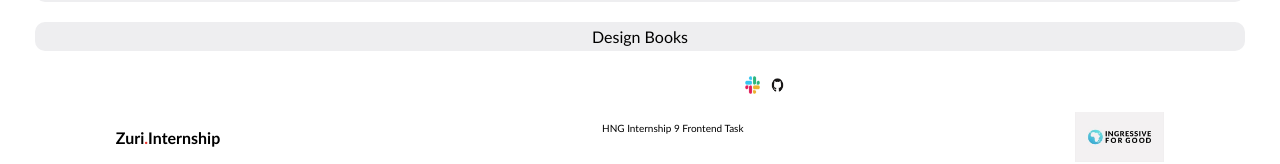
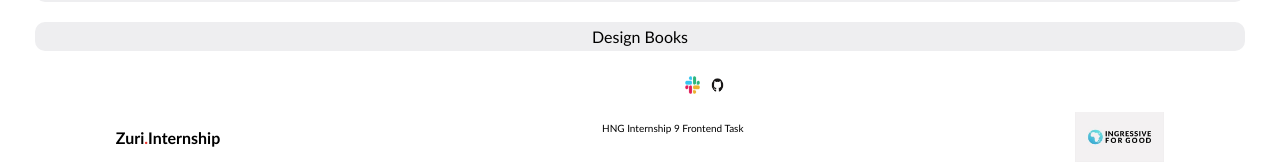
Before and after one commit to pengoJames/intern-stage-one, a React (Create React App) app: page / in a window 1280 px wide. Shown: the part 449-613 px from the top of the page. Built offline with nearby package versions, Linux system fonts and the light colour scheme.

Commit message:
style slack and github logo

```diff
--- a/src/App.css
+++ b/src/App.css
@@ -55,7 +55,7 @@ body {
 }
 
 .icons {
-  margin-left: 730px;
+  margin-left: 670px;
   padding: 10px;
 }
 
```
